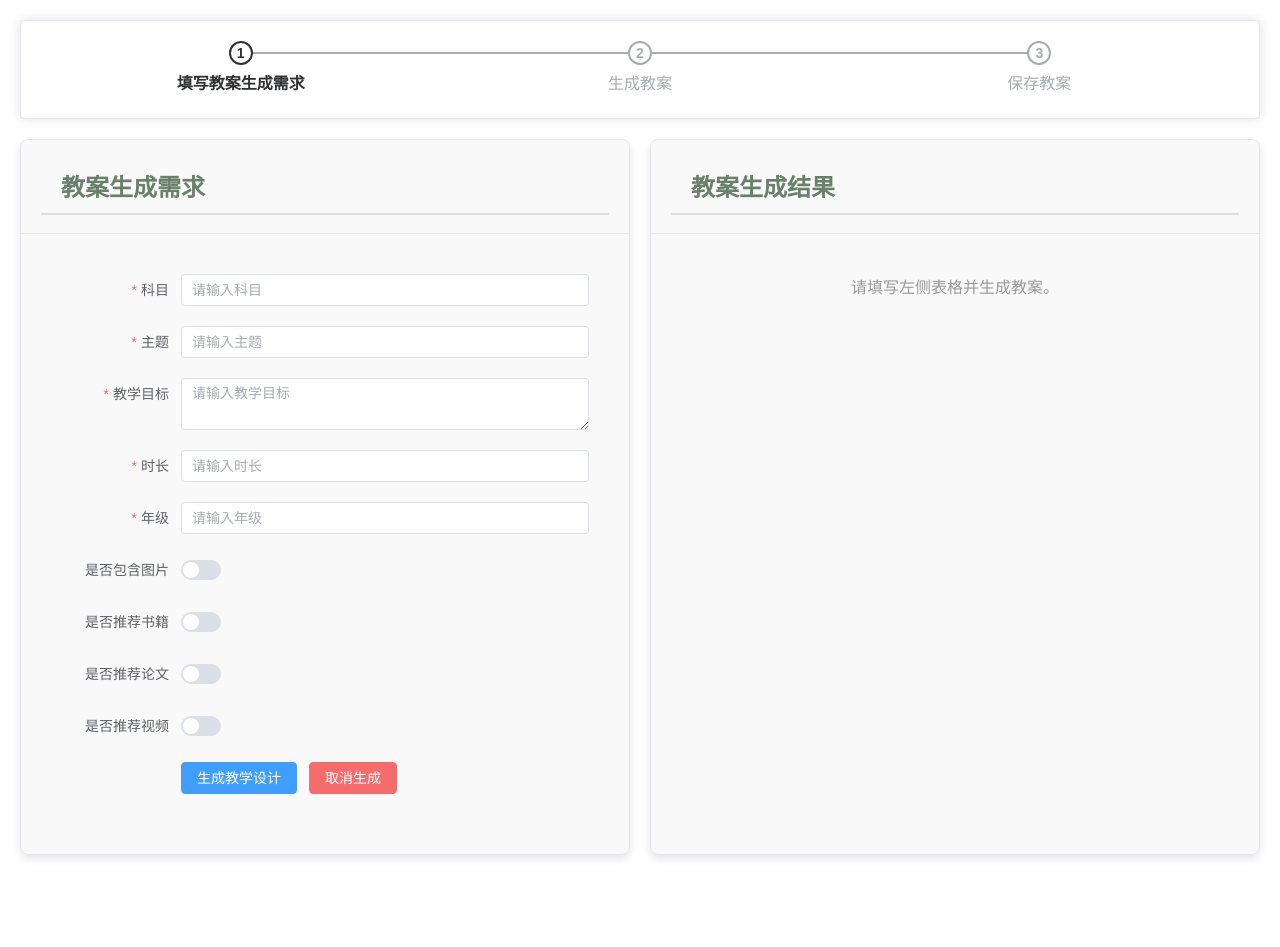
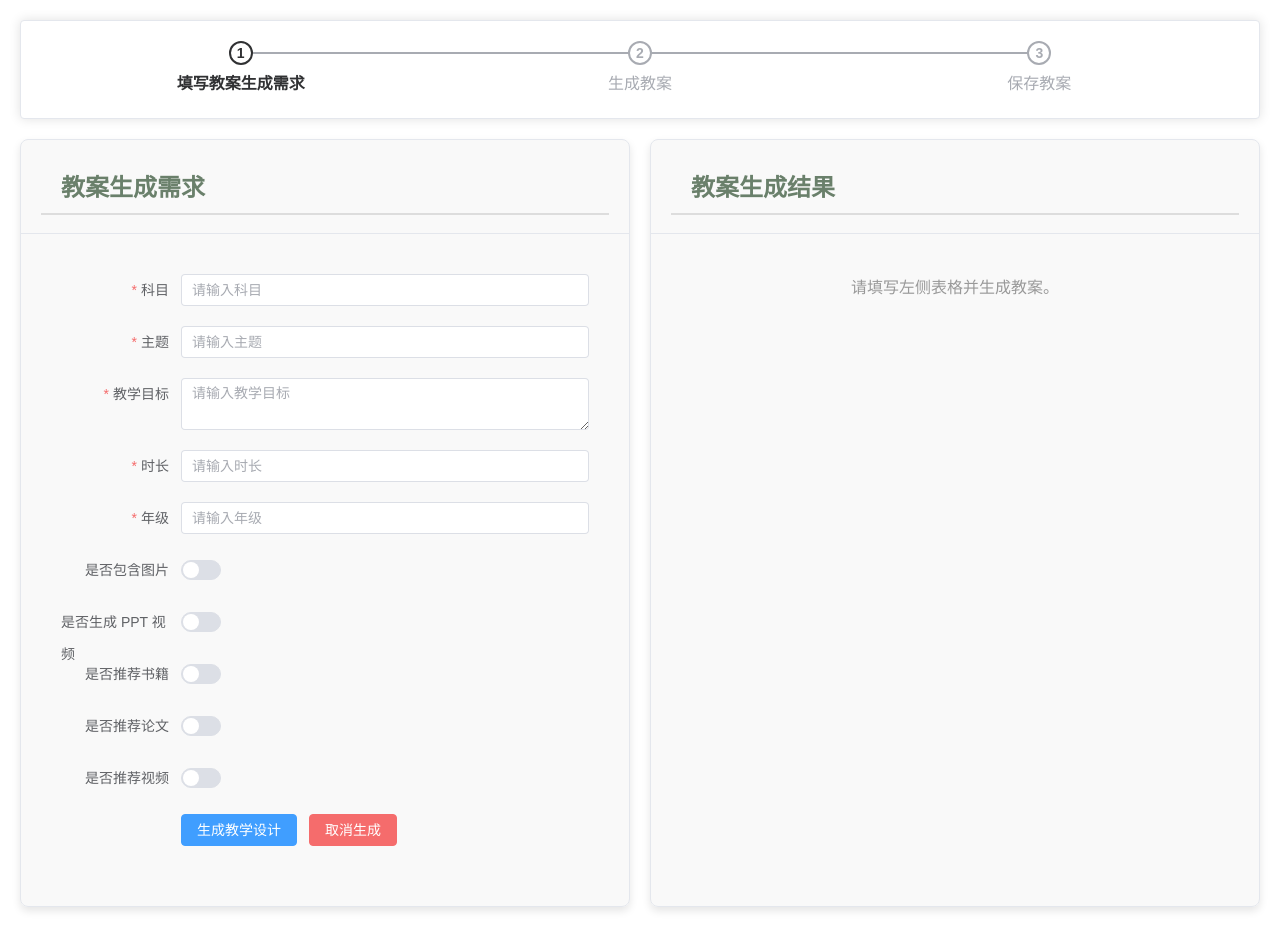
Before and after one commit to EnlightenedAddOne/AI_Teacher_Prep_System, a Vue app: page /TestPage in a window 1280 px wide. Before the commit the page ends 895 px from the top, so only its background shows below. Built offline with nearby package versions, Linux system fonts and the light colour scheme.

Commit message:
添加误删除的生成PPT视频

```diff
--- a/src/api/examService.ts
+++ b/src/api/examService.ts
@@ -9,7 +9,7 @@ import type {
 } from '@/types/exam';
 
 const apiClient = axios.create({
-  baseURL: 'http://localhost:8000', // 后端运行地址
+  baseURL: 'http://192.168.63.215:8000', // 后端运行地址
   timeout: 10 * 60 * 1000, // 设置超时时间为 10 分钟
 });
 
--- a/src/views/TestPage.vue
+++ b/src/views/TestPage.vue
@@ -74,6 +74,12 @@
                 :value="n"
               />
             </el-select>
+          </el-form-item>
+          <el-form-item label="是否生成 PPT 视频">
+            <el-switch
+              v-model="teachingDesignRequest.ppt_turn_video"
+              @change="handlePptVideoChange"
+            />
           </el-form-item>
           <el-form-item label="是否推荐书籍">
             <el-switch
@@ -191,14 +197,8 @@
             <div class="preview-container">
               <div v-html="formatMarkdown(teachingDesignResponse?.content)"></div>
             </div>
-            <!-- 下载按钮 -->
-            <el-button
-              class="download-button"
-              type="success"
-              @click="downloadPdf('teaching_design.pdf')"
-            >
-              下载 PDF
-            </el-button>
+             <!-- 下载按钮 -->
+             <el-button class="download-button" type="success" @click="downloadPdf('teaching_design.pdf')">下载 PDF</el-button>
             <!-- 图片展示 -->
             <div v-if="teachingDesignResponse?.images" class="image-container">
               <h3>教学设计图片</h3>
@@ -326,6 +326,13 @@ const teachingDesignForm = ref<FormInstance | null>(null);
 
 const handleWithImagesChange = () => {
   teachingDesignRequest.value.image_count = teachingDesignRequest.value.with_images ? 1 : 0;
+};
+
+const handlePptVideoChange = () => {
+  if (!teachingDesignRequest.value.ppt_turn_video) {
+    // 无需设置默认值，因为已经初始化为false
+
+  }
 };
 
 const handleBooksChange = () => {
```
